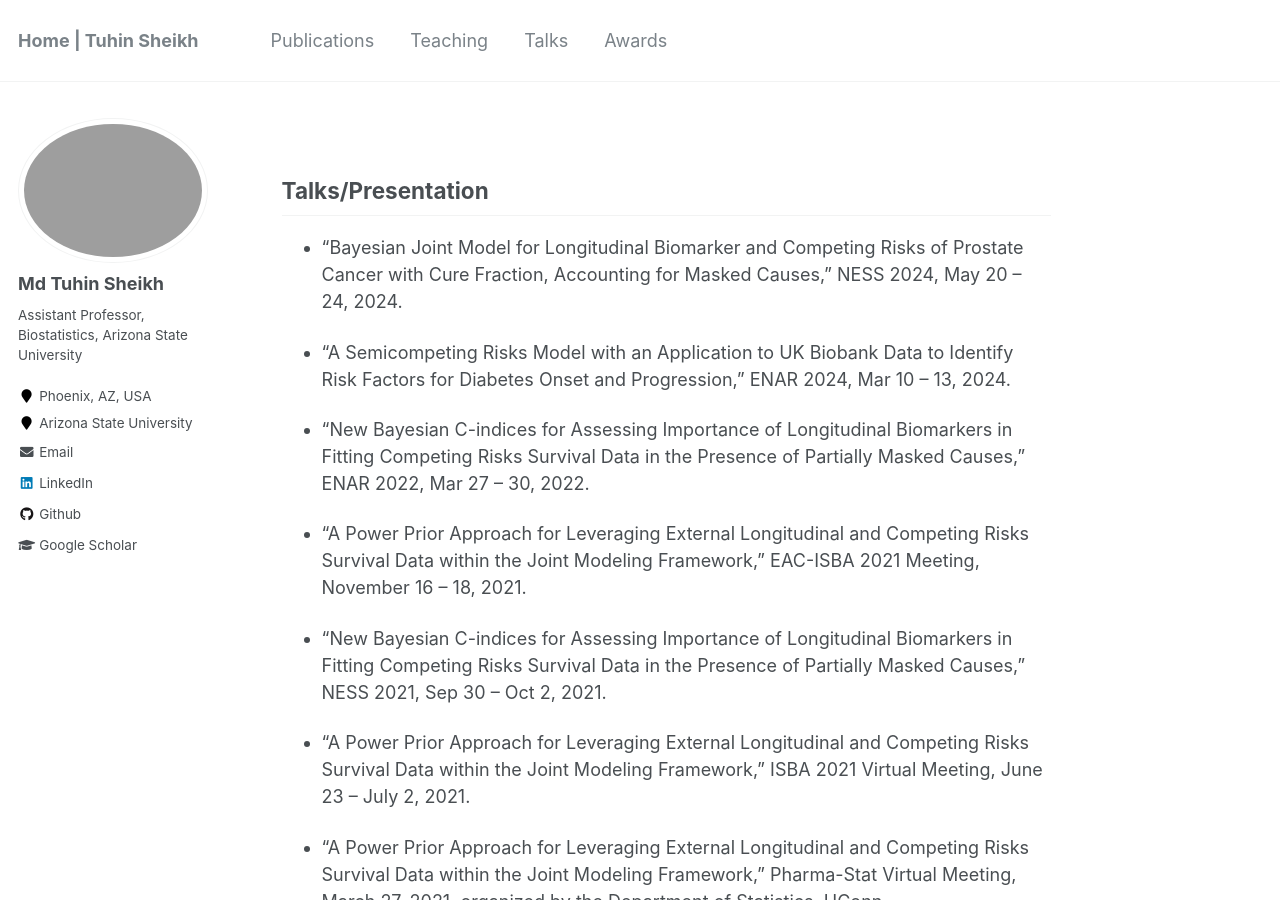
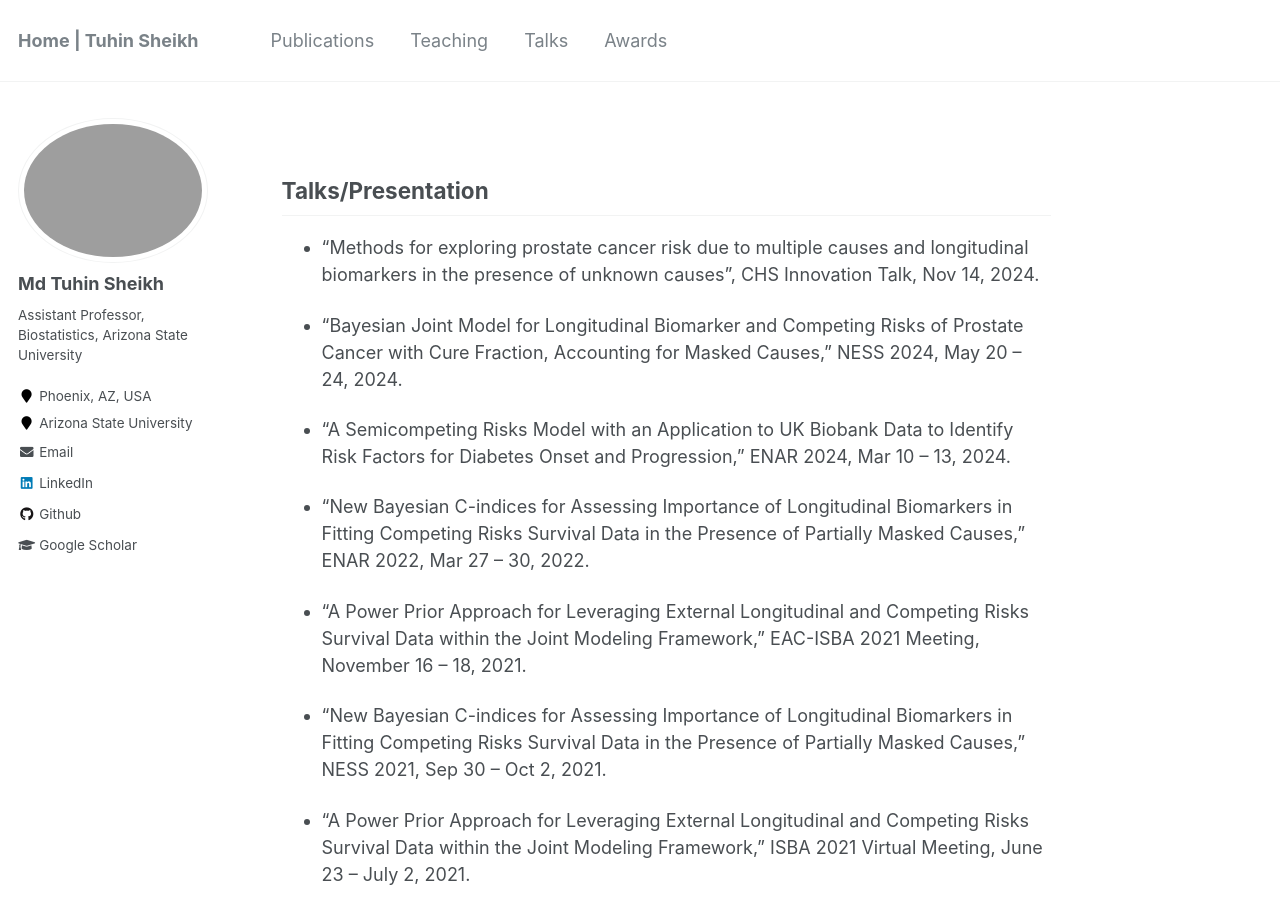
Before and after one commit to mdtuhinsheikh/mdtuhinsheikh.github.io, a Jekyll site: the page built from _pages/talks.md, in a window 1280 px wide and 900 px high. Built offline with Jekyll 4.4.1, drawn with Linux system fonts in a browser that asks for light colours.

Commit message:
Update talks.md

```diff
--- a/_pages/talks.md
+++ b/_pages/talks.md
@@ -5,6 +5,8 @@ author_profile: true
 ---
 
 ## Talks/Presentation
+* "Methods for exploring prostate cancer risk due to multiple causes and longitudinal biomarkers in the presence of unknown causes", CHS Innovation Talk, Nov 14, 2024.
+
 * "Bayesian Joint Model for Longitudinal Biomarker and Competing Risks of Prostate Cancer with Cure Fraction, Accounting for Masked Causes," NESS 2024, May 20 -- 24, 2024.
 
 * "A Semicompeting Risks Model with an Application to UK Biobank Data to Identify Risk Factors for Diabetes Onset and Progression," ENAR 2024, Mar 10 -- 13, 2024.
```
